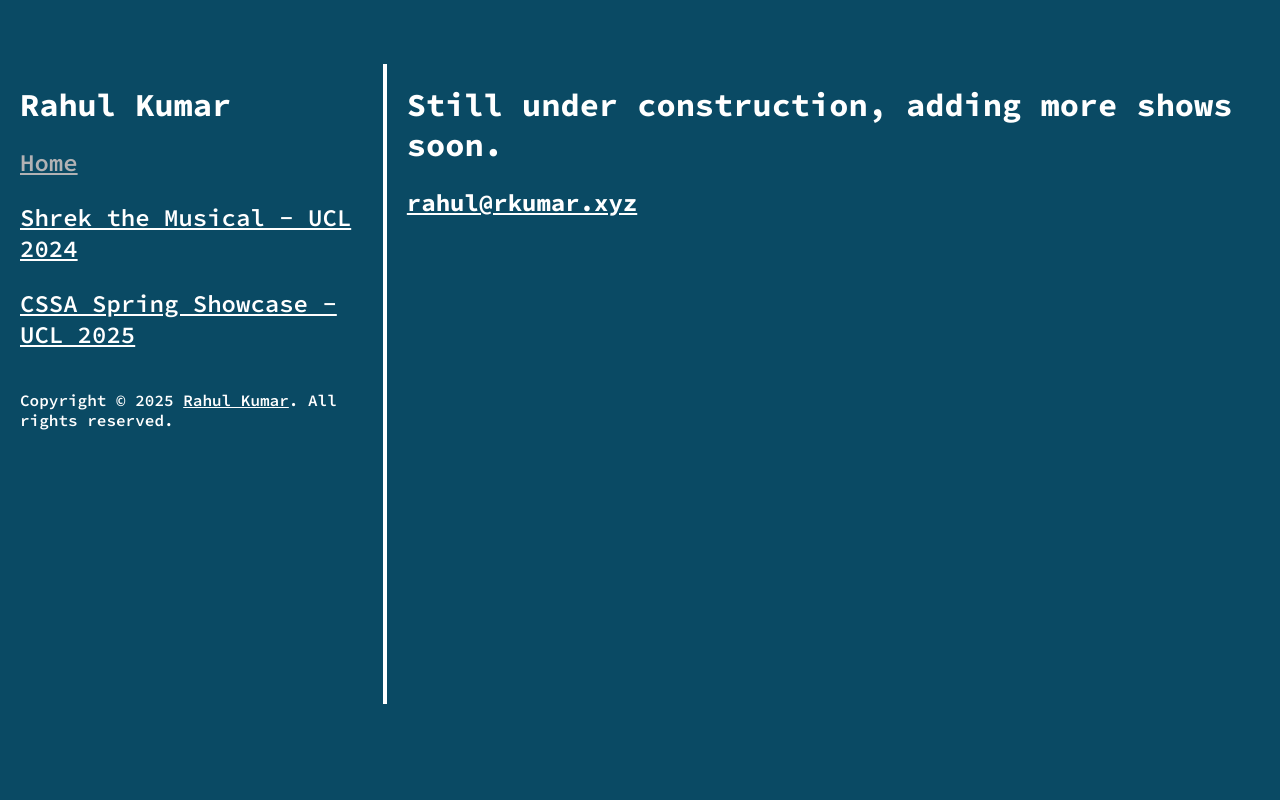
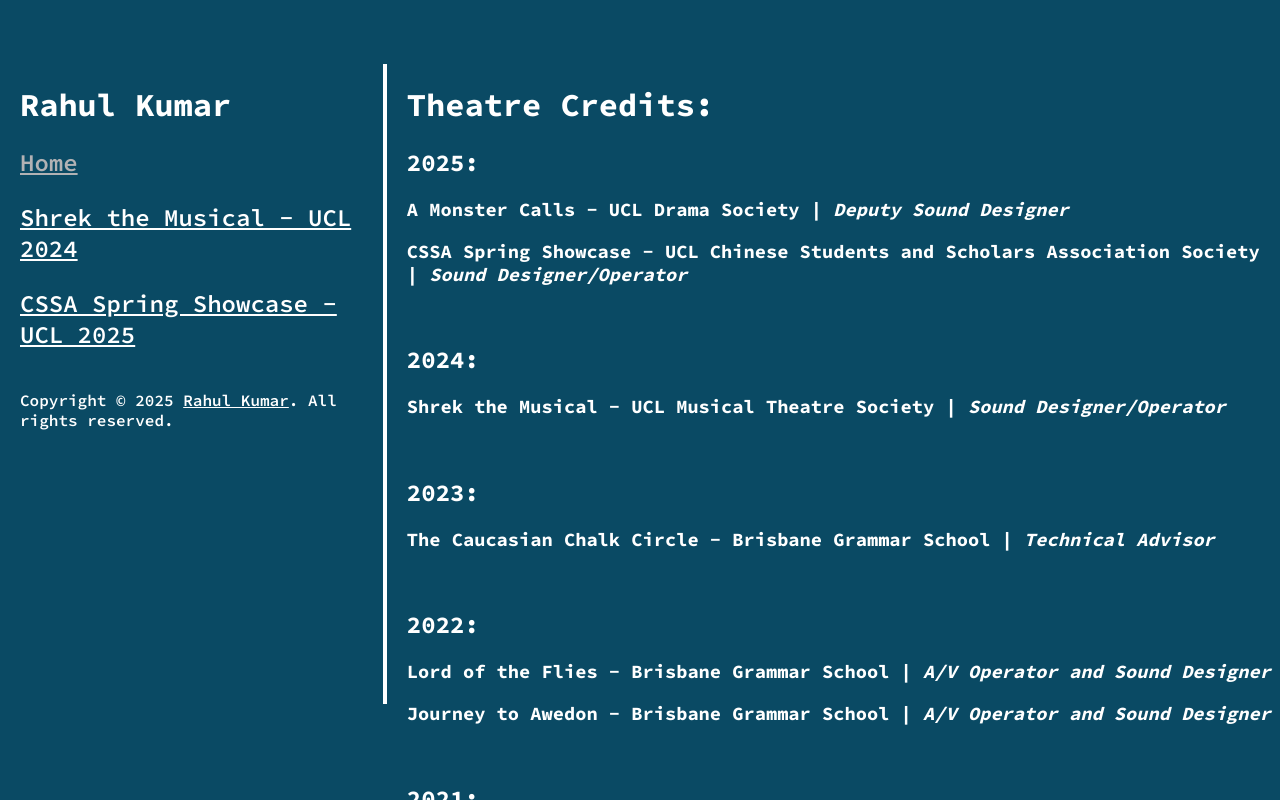
Before and after one commit to Rahuuuul/LivePerformancePortfolio, a plain HTML site: page index.html in a window 1280 px wide. Drawn offline with nearby package versions, Linux system fonts and the light colour scheme.

Commit message:
Update index.html

```diff
--- a/index.html
+++ b/index.html
@@ -42,7 +42,43 @@
             </div>
             <div id ="line"></div>
             <div id="showdetail">
-                <h1>Still under construction, adding more shows soon.</h1>
+                <h1>Theatre Credits:</h1>
+
+                <h2>2025:</h2>
+                <h3>A Monster Calls - UCL Drama Society | <i>Deputy Sound Designer</i></h3>
+                <h3>CSSA Spring Showcase - UCL Chinese Students and Scholars Association Society | <i>Sound Designer/Operator</i></h3>
+
+                <br>
+
+                <h2>2024:</h2>
+                <h3>Shrek the Musical - UCL Musical Theatre Society | <i>Sound Designer/Operator</i></h3>
+
+                <br>
+
+                <h2>2023:</h2>
+                <h3>The Caucasian Chalk Circle - Brisbane Grammar School | <i>Technical Advisor</i></h3>
+
+                <br>
+
+                <h2>2022:</h2>
+                <h3>Lord of the Flies - Brisbane Grammar School | <i>A/V Operator and Sound Designer</i></h3>
+                <h3>Journey to Awedon - Brisbane Grammar School | <i>A/V Operator and Sound Designer</i></h3>
+
+                <br>
+
+                <h2>2021:</h2>
+                <h3>A Few Good Men - Brisbane Grammar School | <i>A/V Operator and Sound Designer</i></h3>
+                <h3>We Are The Mutable - Brisbane Grammar School | <i>A/V Operator and Sound Designer</i></h3>
+                <h3>The (Un)Remarkables - Brisbane Grammar School | <i>A/V Operator and Sound Designer</i></h3>
+
+                <br>
+
+                <h2>2020:</h2>
+                <h3>The 39 Steps - Brisbane Grammar School | <i>A/V Operator and Sound Designer</i></h3>
+                <h3>The Untold Tales - Brisbane Grammar School | <i>Sound Designer</i></h3>
+
+                <br>
+
                 <h2><a href="mailto:rahul@rkumar.xyz">rahul@rkumar.xyz</a></h2>
 
 
```
